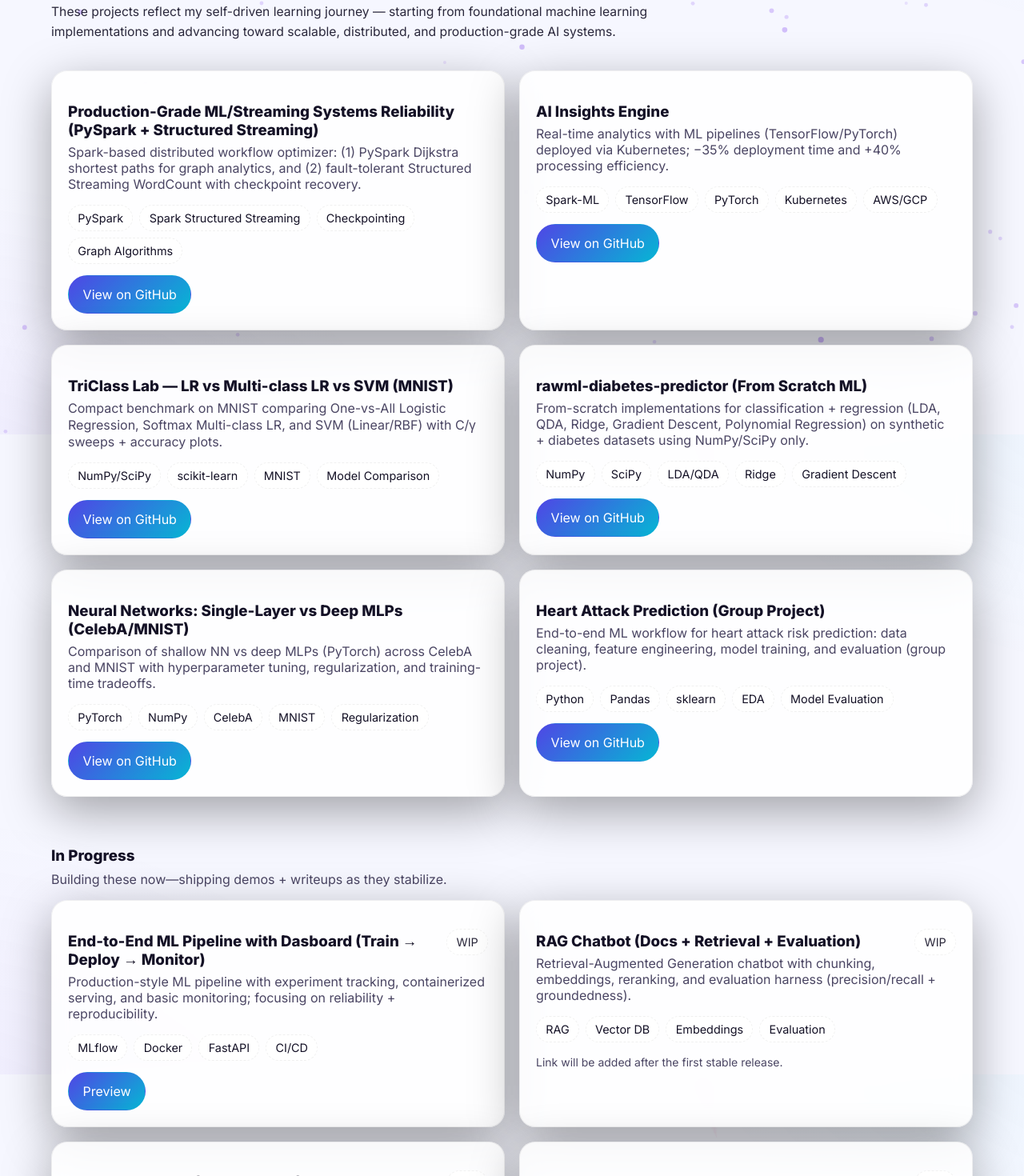
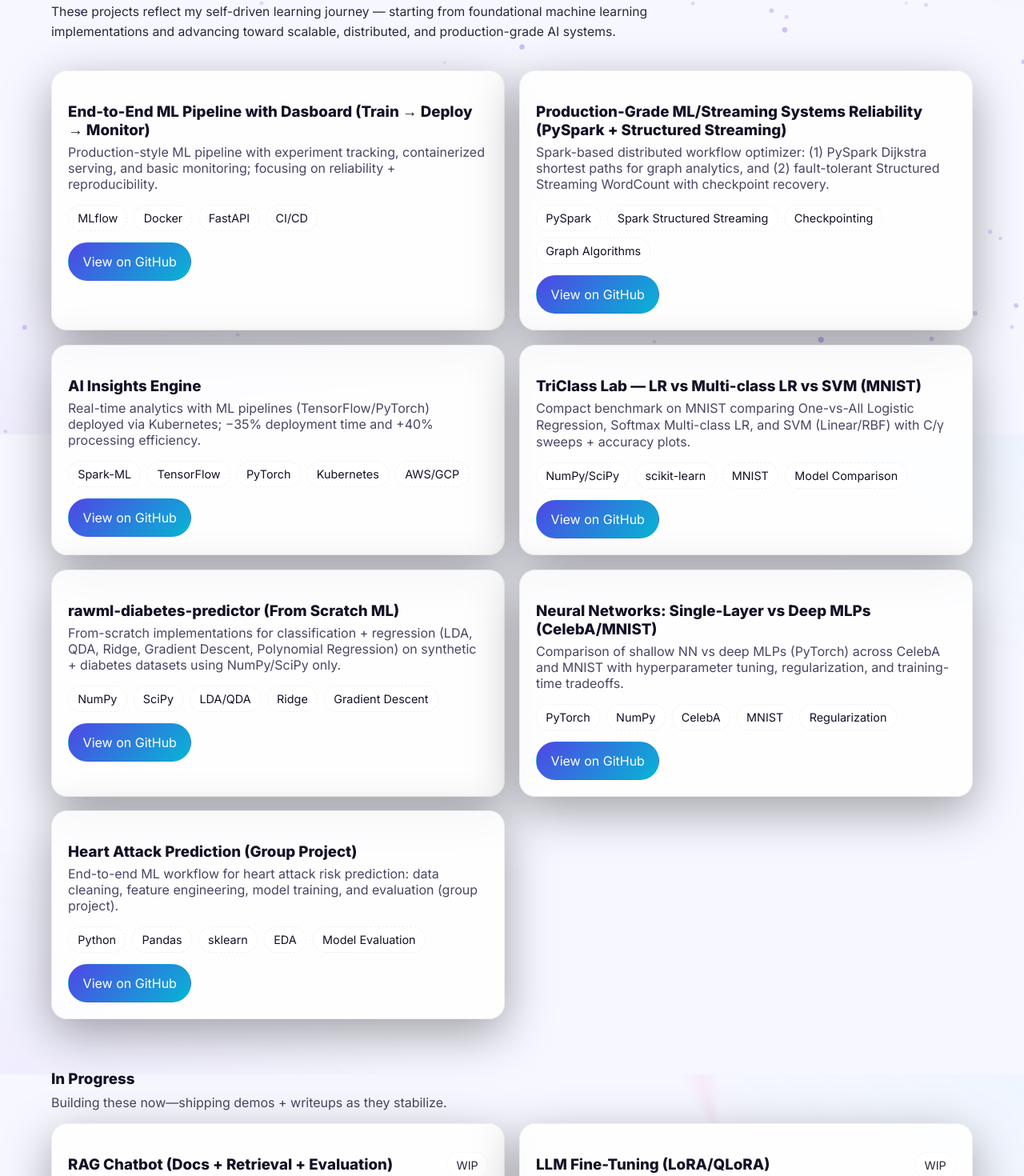
Before and after one commit to BharathraajNagarajan/Bharath-portfolio, a React (Vite) app: page /projects in a window 1280 px wide. Shown: the part 257-1727 px from the top of the page at 80% size. Built offline with nearby package versions, Linux system fonts and the light colour scheme.

Commit message:
Remove completed project from inProgress list

```diff
--- a/src/pages/Projects.jsx
+++ b/src/pages/Projects.jsx
@@ -8,6 +8,13 @@ import Section from '../components/SectionWrapper.jsx'
 
 
 const shipped = [
+  {
+    name: "End-to-End ML Pipeline with Dasboard (Train → Deploy → Monitor)",
+    description:
+      "Production-style ML pipeline with experiment tracking, containerized serving, and basic monitoring; focusing on reliability + reproducibility.",
+    stack: ["MLflow", "Docker", "FastAPI", "CI/CD"],
+    link: "https://github.com/BharathraajNagarajan/End_to_end_ML_Pipeline_w_Dashboard"
+  },
   {
     name: "Production-Grade ML/Streaming Systems Reliability (PySpark + Structured Streaming)",
     description:
@@ -52,13 +59,6 @@ const shipped = [
 ]
 
 const inProgress = [
-  {
-    name: "End-to-End ML Pipeline with Dasboard (Train → Deploy → Monitor)",
-    description:
-      "Production-style ML pipeline with experiment tracking, containerized serving, and basic monitoring; focusing on reliability + reproducibility.",
-    stack: ["MLflow", "Docker", "FastAPI", "CI/CD"],
-    link: "https://github.com/BharathraajNagarajan/End_to_end_ML_Pipeline_w_Dashboard" // optional (leave empty if private/not ready)
-  },
   {
     name: "RAG Chatbot (Docs + Retrieval + Evaluation)",
     description:
```
